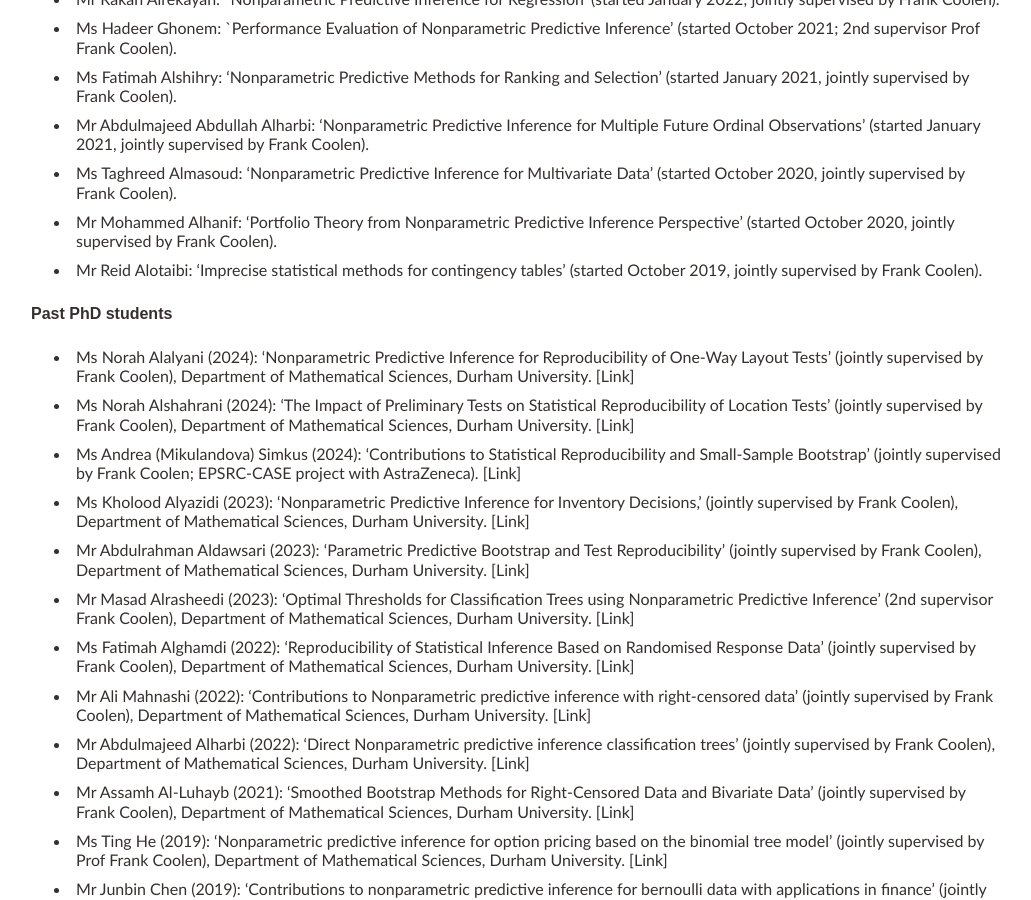
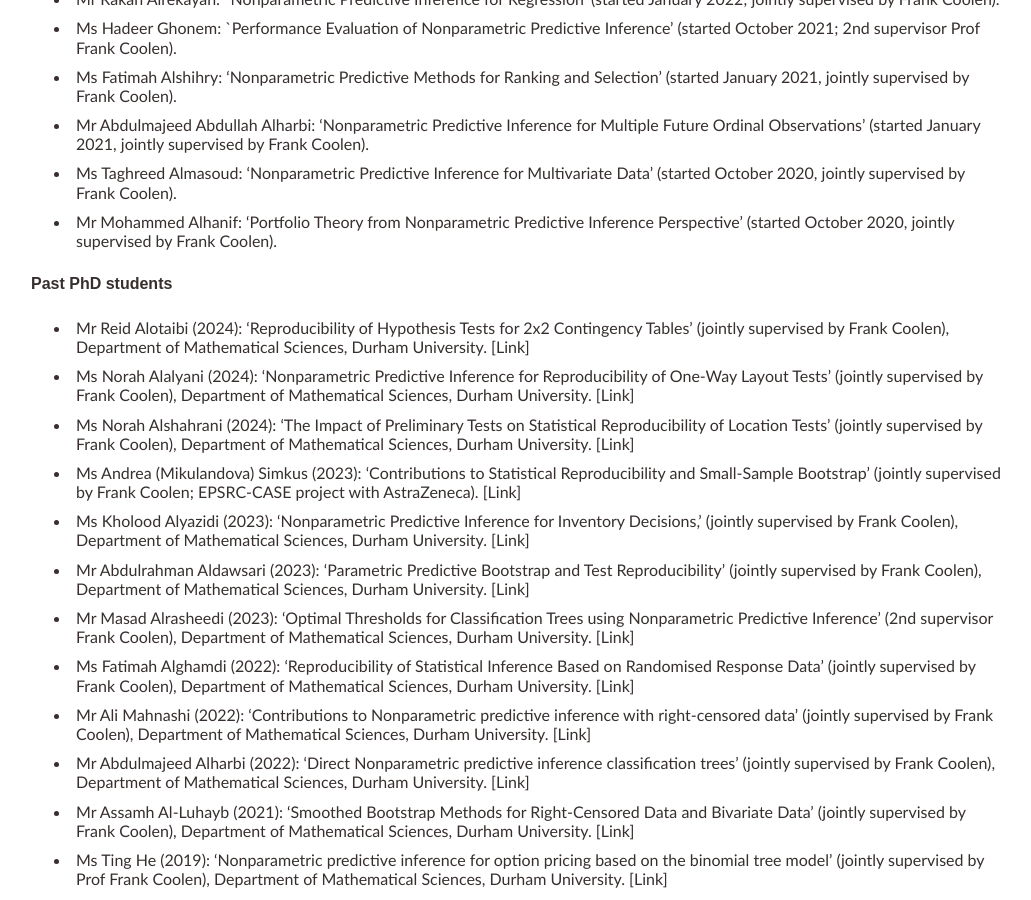
Before and after one commit to tmaturi/tahanimaturi, a Jekyll site: the page built from research.md, in a window 1280 px wide and 900 px high, scrolled down 805 px. Shown: the whole window, without its empty margins (120-1151 px from the left). Built offline with Jekyll 4.4.1, drawn with Linux system fonts in a browser that asks for light colours; our own code applies the rules of GitHub Pages for plain Markdown files.

Commit message:
Update research.md

```diff
--- a/research.md
+++ b/research.md
@@ -48,10 +48,6 @@ title: Research
 
 
 
-- Mr Reid Alotaibi: 'Imprecise statistical methods for contingency tables' (started October 2019, jointly supervised by Frank Coolen).
-
-
-
 
 
 <br>
@@ -59,12 +55,18 @@ title: Research
 ### Past PhD students
 <br>
 
-- Ms Norah Alalyani (2024): 'Nonparametric Predictive Inference for Reproducibility of One-Way Layout Tests' (jointly supervised by Frank Coolen),  Department of Mathematical Sciences, Durham University. [[Link]](http://etheses.dur.ac.uk/)
+
+- Mr Reid Alotaibi (2024): 'Reproducibility of Hypothesis Tests for 2x2 Contingency Tables' (jointly supervised by Frank Coolen),  Department of Mathematical Sciences, Durham University. [[Link]](http://etheses.dur.ac.uk/)
+
+
+- Ms Norah Alalyani (2024): 'Nonparametric Predictive Inference for Reproducibility of One-Way Layout Tests' (jointly supervised by Frank Coolen), Department of Mathematical Sciences, Durham University.
+[[Link]](http://etheses.dur.ac.uk/15713/)
+
 
 - Ms Norah Alshahrani (2024): 'The Impact of Preliminary Tests on Statistical Reproducibility
-of Location Tests'  (jointly supervised by Frank Coolen),  Department of Mathematical Sciences, Durham University. [[Link]](http://etheses.dur.ac.uk/)
+of Location Tests'  (jointly supervised by Frank Coolen),  Department of Mathematical Sciences, Durham University. [[Link]](http://etheses.dur.ac.uk/15661/)
 
-- Ms Andrea (Mikulandova) Simkus (2024): 'Contributions to Statistical Reproducibility and Small-Sample Bootstrap' (jointly supervised by Frank Coolen; EPSRC-CASE project with AstraZeneca). [[Link]](http://etheses.dur.ac.uk/15294/)
+- Ms Andrea (Mikulandova) Simkus (2023): 'Contributions to Statistical Reproducibility and Small-Sample Bootstrap' (jointly supervised by Frank Coolen; EPSRC-CASE project with AstraZeneca). [[Link]](http://etheses.dur.ac.uk/15294/)
 
 - Ms Kholood Alyazidi (2023): 'Nonparametric Predictive Inference for Inventory Decisions,' (jointly supervised by Frank Coolen),  Department of Mathematical Sciences, Durham University. [[Link]](http://etheses.dur.ac.uk/15121/)
 
```
